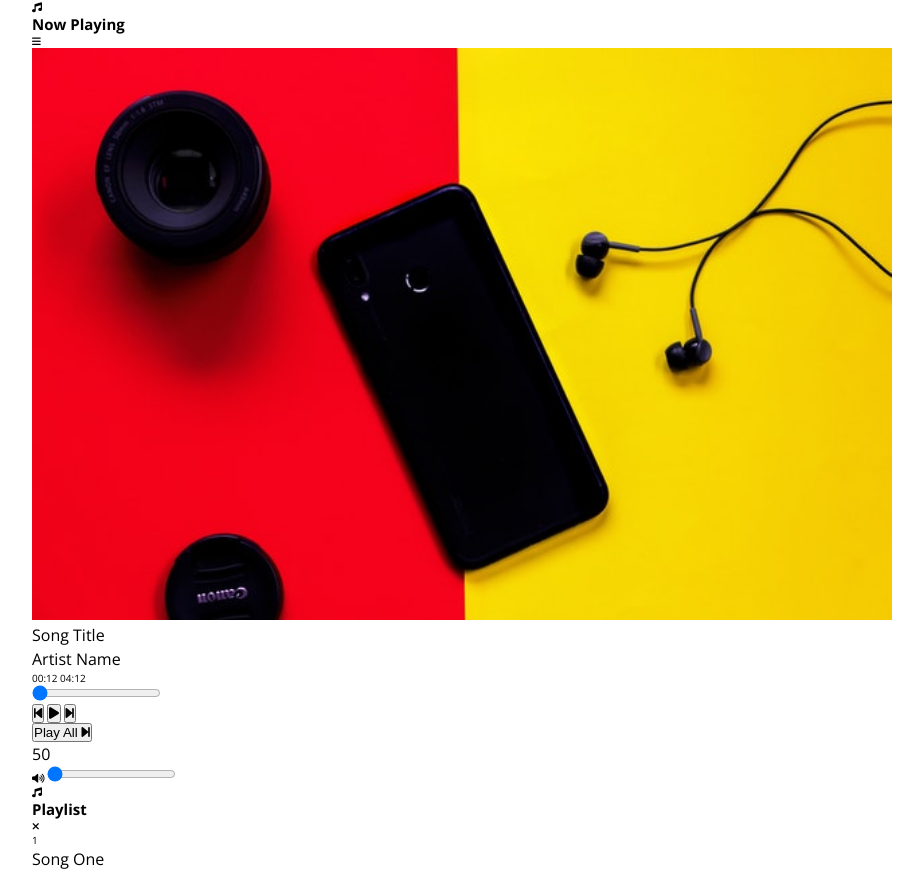
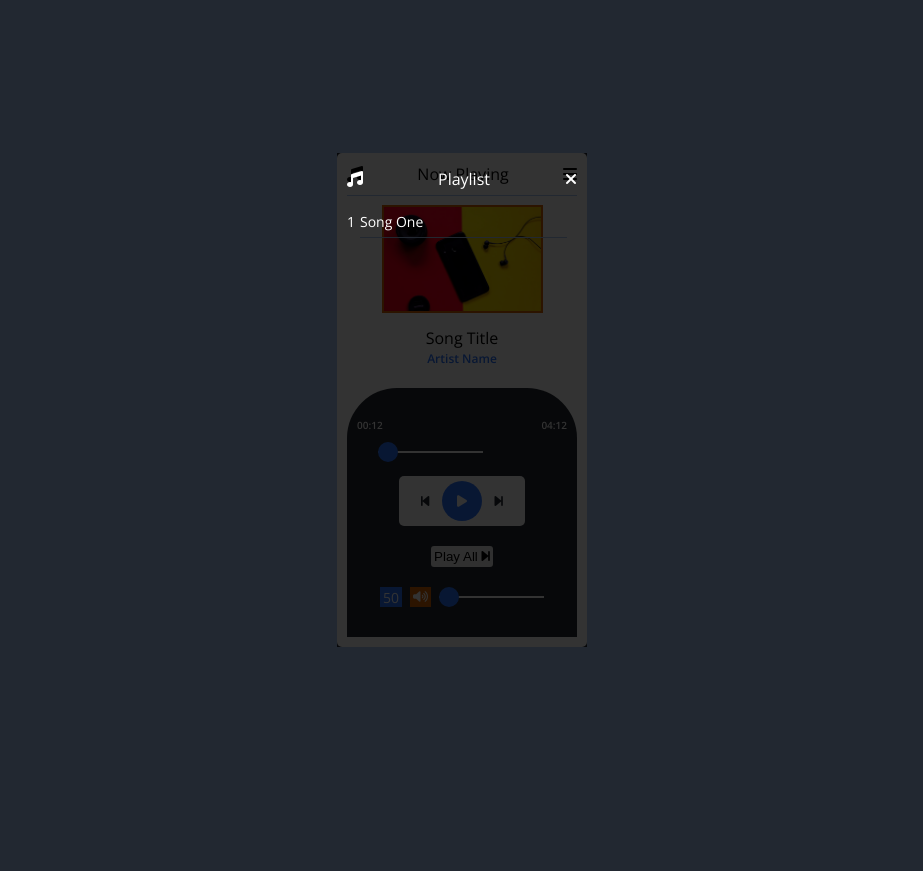
Before and after one commit to DMGamage/JavaScript-Music-Player, a plain HTML site: page index.html in a window 1280 px wide. Shown: the whole page, without its empty margins (178-1101 px from the left). After the commit the page ends 846 px from the top, so only its background shows below. Drawn offline with nearby package versions, Linux system fonts and the light colour scheme.

Commit message:
Finish css part

```diff
--- a/styles.css
+++ b/styles.css
@@ -39,3 +39,259 @@ img {
   margin: 0 auto;
   padding: 0 20px;
 }
+
+body{
+  background:var(--dark-grey);
+}
+
+.box{
+  widt:100%;
+  height:100vh;
+  display:flex;
+  justify-content: center;
+  align-items: center;
+
+}
+
+.music{
+  position:relative;
+  background: var(--white);
+  width:25rem;
+  border-radius: 5px;
+  padding: 1rem;
+
+}
+.header{
+  display: flex;
+  justify-content: space-between;
+  align-items: center;
+  margin-bottom: 1rem;
+}
+
+.header .fas{
+  font-size: 1.6rem;
+}
+
+.fa-bars{
+  cursor: pointer;
+}
+
+.header h2{
+  font-size: 1.6rem;
+  font-weight: 400;
+}
+
+.details{
+  margin: 2rem 0;
+  text-align: center;
+
+
+}
+
+.details img{
+  width: 70%;
+  border:2px solid var(--color-sec);
+  margin-bottom: 1rem;
+}
+
+.details .artist{
+  font-size: 1.2rem;
+  font-weight: 600;
+  color: #2974ff;
+
+
+}
+
+.controls{
+  background: var(--dark-grey);
+  padding: 2rem 1rem;
+  border-radius: 5rem 5rem 0 0;
+}
+
+.song-timer{
+  color:var(--white);
+  display: flex;
+  justify-content: space-between;
+  font-weight: 600;
+  margin: 1rem 0;
+
+
+}
+
+input[type="range"]{
+  appearance: none;
+  width: 50%;
+  outline: none;
+  height: 2px;
+  margin: 0 10%;
+
+
+
+}
+
+input[type="range"]::-webkit-slider-thumb{
+  appearance: none;
+  height: 2rem;
+  width: 2rem;
+  background: #2974ff;
+  border-radius: 50%;
+  cursor: pointer;
+
+}
+
+.volume input[type="range"]{
+  margin: 0;
+
+
+}
+
+.buttons{
+  text-align: center;
+  margin: 2rem auto;
+  width: 60%;
+  padding: 5px 0;
+  background: var(--white);
+  border-radius:5px ;
+
+
+}
+
+.buttons > .play {
+  background: #2974ff;
+  width: 4rem;
+  height: 4rem;
+  border-radius: 50%;
+  color: var(--white);
+}
+
+.play-all{
+  display: block;
+  margin: 0 auto;
+  padding: 3px;
+  cursor: pointer;
+  border: none;
+  border-radius: 3px;
+
+}
+
+.volume{
+  display: flex;
+  justify-content: center;
+  align-items: center;
+  margin: 2rem 0 1rem 0;
+
+
+}
+.volume p{
+  background: #2974ff;
+  color: var(--white);
+  font-size: 1.4rem;
+  height: 2rem;
+  padding: 0 3px;
+  margin-right:8px ;
+}
+
+.volume i{
+  background: var(--color-sec);
+  color: var(--white);
+  font-size: 1.2rem ;
+  height: 2rem;
+  padding: 0 3px;
+  margin-right: 8px;
+  vertical-align: middle;
+  display: flex;
+  justify-content: center;
+  align-items: center;
+}
+
+
+
+
+.buttons > * {
+  border:none;
+  outline: none;
+  background: var(--white);
+  padding: 1rem;
+  cursor: pointer;
+  color: var(--dark-grey);
+}
+
+
+
+
+
+
+
+
+.music-playlist{
+  position: absolute;
+  top: 0;
+  left: 0;
+  padding: 1rem;
+  background: rgba(0,0,0,0.8);
+  width: 100%;
+  height: 100%;
+  /*transform:translateX(-100%) ;*/
+  transition: all 0.5s;
+
+
+}
+
+.playlist-header{
+  color: var(--white);
+  padding: 5px 0;
+  border-bottom: 1px solid var(--dark-grey);
+
+}
+.playlist-header .fa-times{
+  cursor: pointer;
+
+}
+
+.playlist-div{
+  width: 100%;
+  height: 80vh;
+  overflow-y:auto;
+}
+
+.playlist{
+  display: flex;
+  align-items: center;
+  color: var(--white);
+
+}
+
+.playlist-div::-webkit-scrollbar {
+  height: 5px;
+  width: 4px;
+  border: 1px solid #d5d5d5;
+  background: #d5d5d5;
+}
+
+.playlist-div::-webkit-scrollbar-track {
+  --webkit-box-shadow: inset 0 0 6px rgba(0, 0, 0, 0.3);
+}
+
+.playlist-div::-webkit-scrollbar-thumb {
+  background-color: var(--color-primary);
+  outline: 1px solid #eee;
+}
+
+.playlist {
+  display: flex;
+  align-items: center;
+  color: var(--white);
+}
+
+.song-index {
+  font-size: 1.4rem;
+  margin-right: 5px;
+}
+
+.playlist p {
+  width: 90%;
+  font-size: 1.4rem;
+  border-bottom: 1px solid var(--dark-grey);
+  padding: 5px 0;
+  cursor: pointer;
+}
```
